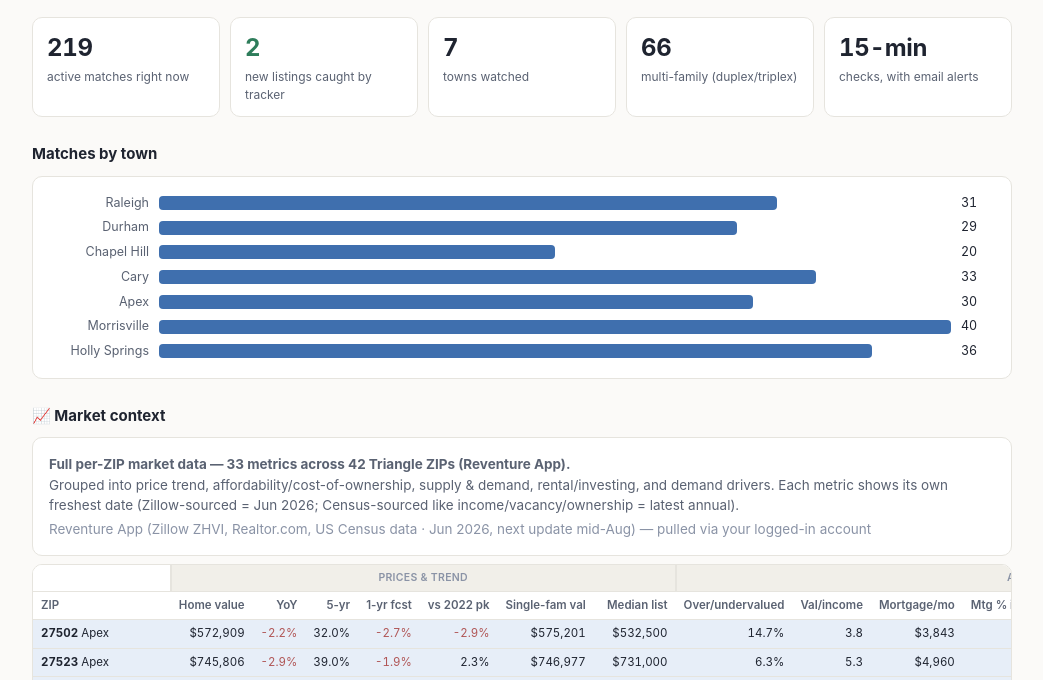
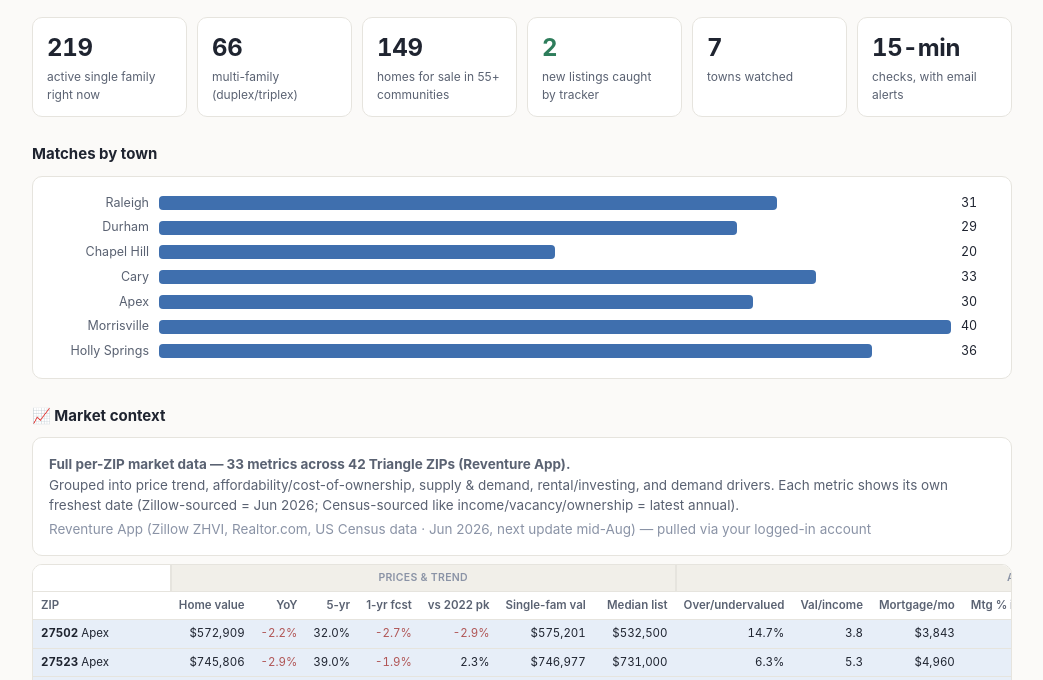
Before and after one commit to zzzzzzway/jkfdajkfdsklfdsahljhkdafdjafhdjhfdlkhjfd, a plain HTML site: page index.html in a window 1280 px wide. Shown: the part 109-789 px from the top of the page, without its empty margins (118-1161 px from the left). Drawn offline with Linux system fonts and the light colour scheme.

Commit message:
Add 55+ homes-for-sale tile; relabel active tile to single-family

```diff
--- a/index.html
+++ b/index.html
@@ -96,10 +96,11 @@
   <div class="updated" id="updated"></div>
 
   <div class="tiles">
-    <div class="tile"><div class="n" id="t-active">–</div><div class="l">active matches right now</div></div>
+    <div class="tile"><div class="n" id="t-active">–</div><div class="l">active single family right now</div></div>
+    <div class="tile"><div class="n" id="t-mf">–</div><div class="l">multi-family (duplex/triplex)</div></div>
+    <div class="tile"><div class="n" id="t-55sold">–</div><div class="l">homes for sale in 55+ communities</div></div>
     <div class="tile newT"><div class="n" id="t-new">–</div><div class="l">new listings caught by tracker</div></div>
     <div class="tile"><div class="n" id="t-towns">7</div><div class="l">towns watched</div></div>
-    <div class="tile"><div class="n" id="t-mf">–</div><div class="l">multi-family (duplex/triplex)</div></div>
     <div class="tile"><div class="n">15-min</div><div class="l">checks, with email alerts</div></div>
   </div>
 
@@ -328,6 +329,7 @@
   document.getElementById('tab-sf-n').textContent = inv.length;
   document.getElementById('tab-mf-n').textContent = mfInv.length;
   document.getElementById('tab-c55-n').textContent = comms.length;
+  document.getElementById('t-55sold').textContent = comms.reduce(function(s,c){ return s + (Number(c.forSale)||0); }, 0);
   setTab('sf');
 })();
 </script>
```
